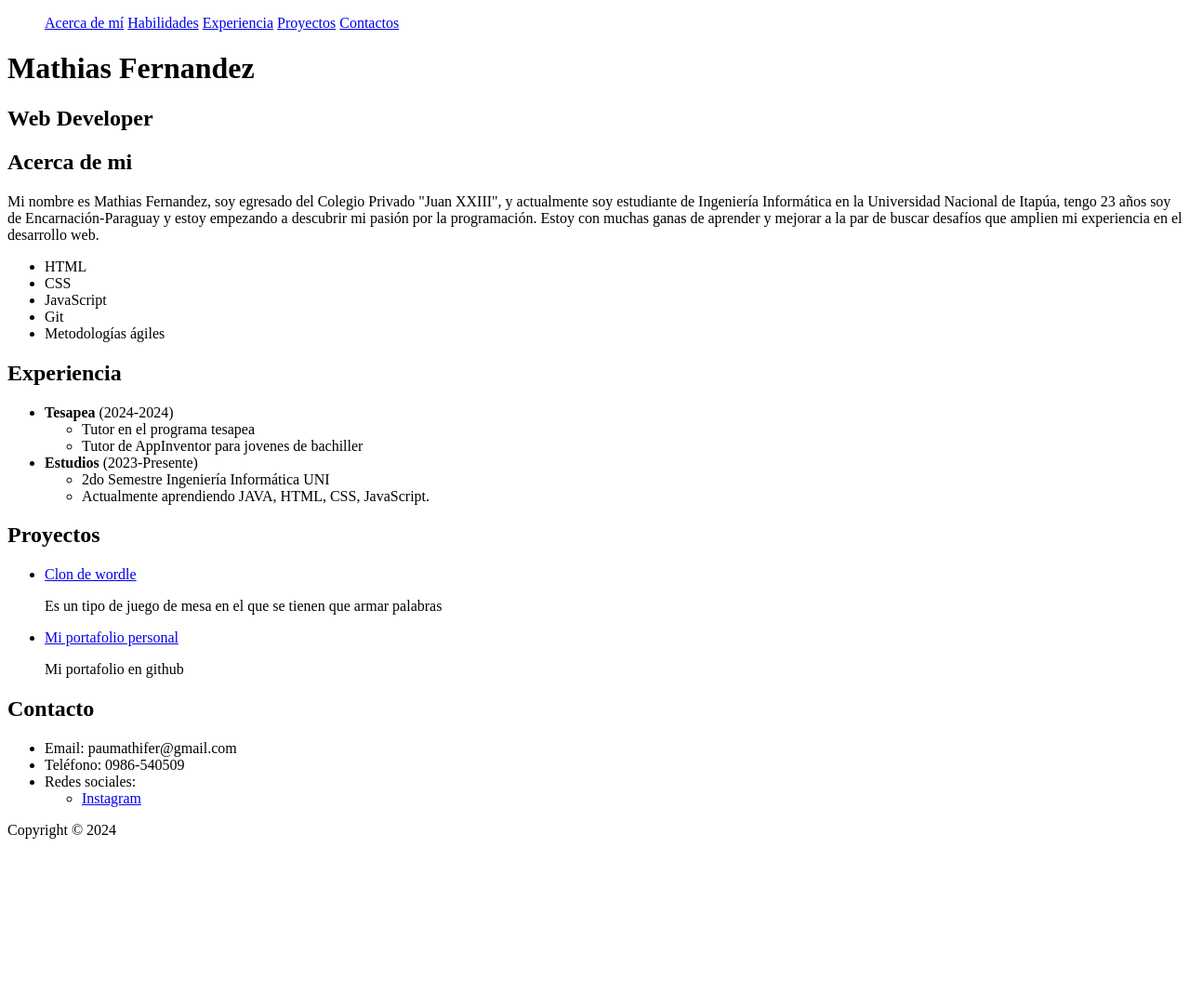
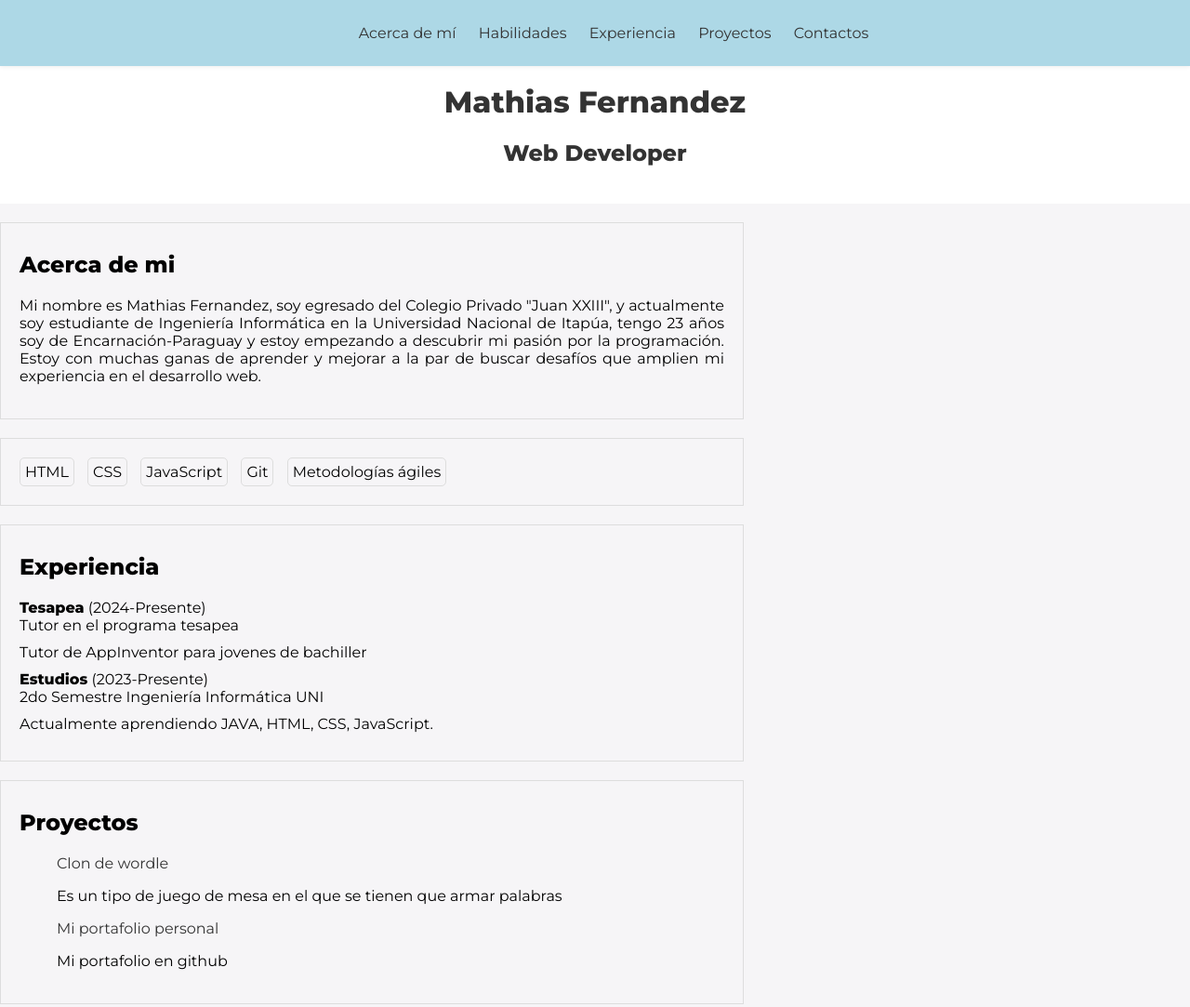
Before and after one commit to Mathias-Fernandez/MiPorfolio, a plain HTML site: page index.html in a window 1280 px wide. Shown: the top 1083 px of the page at 93% size. Before the commit the page ends 918 px from the top, so only its background shows below. Drawn offline with Linux system fonts and the light colour scheme.

Commit message:
Add files via upload

```diff
--- a/index.html
+++ b/index.html
@@ -4,12 +4,13 @@ en este caso el español -->
 <html lang="es-ES">
 
 <head>
-    <title>Mi portafolio personal</title>
+    <title>Mi portfolio personal</title>
+    <link rel="stylesheet" href="styles.css"/>
 </head>
 
 <body>
     <header>
-        <nav>
+        <nav class="menu-fijo">
             <ul>
                 <a href="#acerca-de-mi">Acerca de mí</a>
                 <a href="#habilidades">Habilidades</a>
@@ -18,8 +19,8 @@ en este caso el español -->
                 <a href="#contacto">Contactos</a>
             </ul>
         </nav>
-        <h1>Mathias Fernandez</h1>
-        <h2>Web Developer</h2>
+        <h1 class="animacion-titulo">Mathias Fernandez</h1>
+        <h2 id="prueba">Web Developer</h2>
     </header>
     <main>
         <section id="acerca-de-mi">
@@ -46,7 +47,7 @@ en este caso el español -->
             <h2>Experiencia</h2>
             <ul>
                 <li>
-                    <b>Tesapea</b> (2024-2024)
+                    <b>Tesapea</b> (2024-Presente)
                     <ul>
                         <li>Tutor en el programa tesapea</li>
                         <li>
--- /dev/null
+++ b/styles.css
@@ -0,0 +1,133 @@
+@import url('https://fonts.googleapis.com/css?family=Montserrat:400,800');
+body{
+    background: #f6f5f7;
+    font-family: 'Montserrat', sans-serif;
+    margin: 0;
+    scroll-behavior: smooth;
+    padding-top: 70px;
+}
+header{
+    background-color: #fff;
+    color: #333;
+    text-align: center;
+    padding: 20px;
+    margin-bottom: 20px;
+}
+h1{
+margin-top: 0;
+}
+h2{
+margin-top: 10px;
+}
+nav{
+    list-style: none;
+    padding: 0;
+    margin: 0;
+    text-align: center;
+}
+nav a{
+    text-decoration: none;
+    color: #333;
+    padding: 10px;
+    display: inline-block;
+}
+nav a:hover{
+    background-color: #ddd;
+}
+
+main{
+    max-width: 800px;
+    margin: 0;
+}
+
+section{
+    border: 1px #ddd solid;
+    margin-bottom: 20px;
+    padding: 20px;
+}
+
+#acerca-de-mi p{
+    text-align: justify;
+}
+
+#habilidades ul{
+    list-style: none;
+    padding: 0;
+    margin: 0;
+}
+#habilidades ul li{
+    display: inline-block;
+    padding: 5px;
+    border: 1px solid #ddd;
+    border-radius: 5px;
+    margin-right: 10px;
+}
+#experiencia ul{
+    list-style: none;
+    padding: 0;
+    margin: 0;
+}
+#experiencia ul li{
+    margin-bottom: 10px;
+}
+#experiencia ul li strong{
+    font-weight: bold;
+}
+#proyectos ul{
+    list-style: none;
+    padding: o;
+    margin: 0;
+}
+#proyectos ul li{
+    margin-bottom: 10px;
+}
+#proyectos ul li a{
+    text-decoration: none;
+    color: #333;
+}
+#proyectos ul li a:hover{
+    text-decoration: underline;
+}
+#contacto form{
+    margin: 0 auto;
+    width: 500px;
+}
+#contacto form input,
+#contacto form textarea{
+    width: 100%;
+    padding: 10px;
+    margin-bottom: 10px;
+    border: 1px solid #ddd;
+}
+#contacto form textarea{
+    height: 100px;
+}
+#contacto form input[type="submit"]{
+    background-color: #333;
+    color: #fff;
+    border: none;
+    cursor: pointer;
+}
+.menu-fijo{
+    position: fixed;
+    top: 0;
+    left: 0;
+    width: 100%;
+    z-index: 10;
+    transition: all 0.3s ease-in-out;
+}
+.menu-fijo{
+    background-color: lightblue;
+    box-shadow: 0 0 5px rgba(0, 0, 0, 0.1);
+}
+.animacion-titulo{
+    animation: aparecer 3s ease-in-out;
+}
+@keyframes aparecer{
+    from{
+        opacity: 0;
+    }
+    to{
+        opacity: 1;
+    }
+}
```
